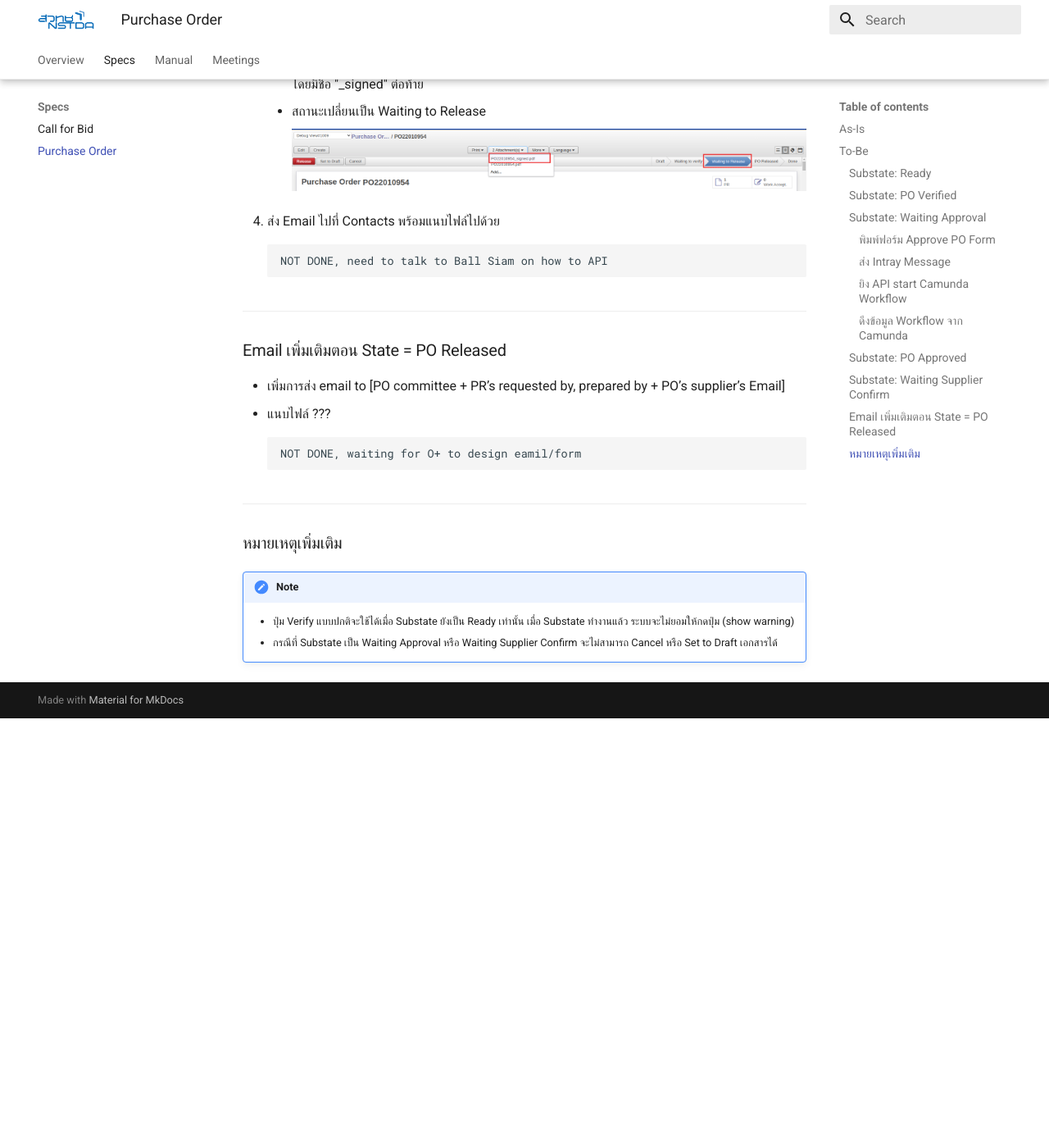
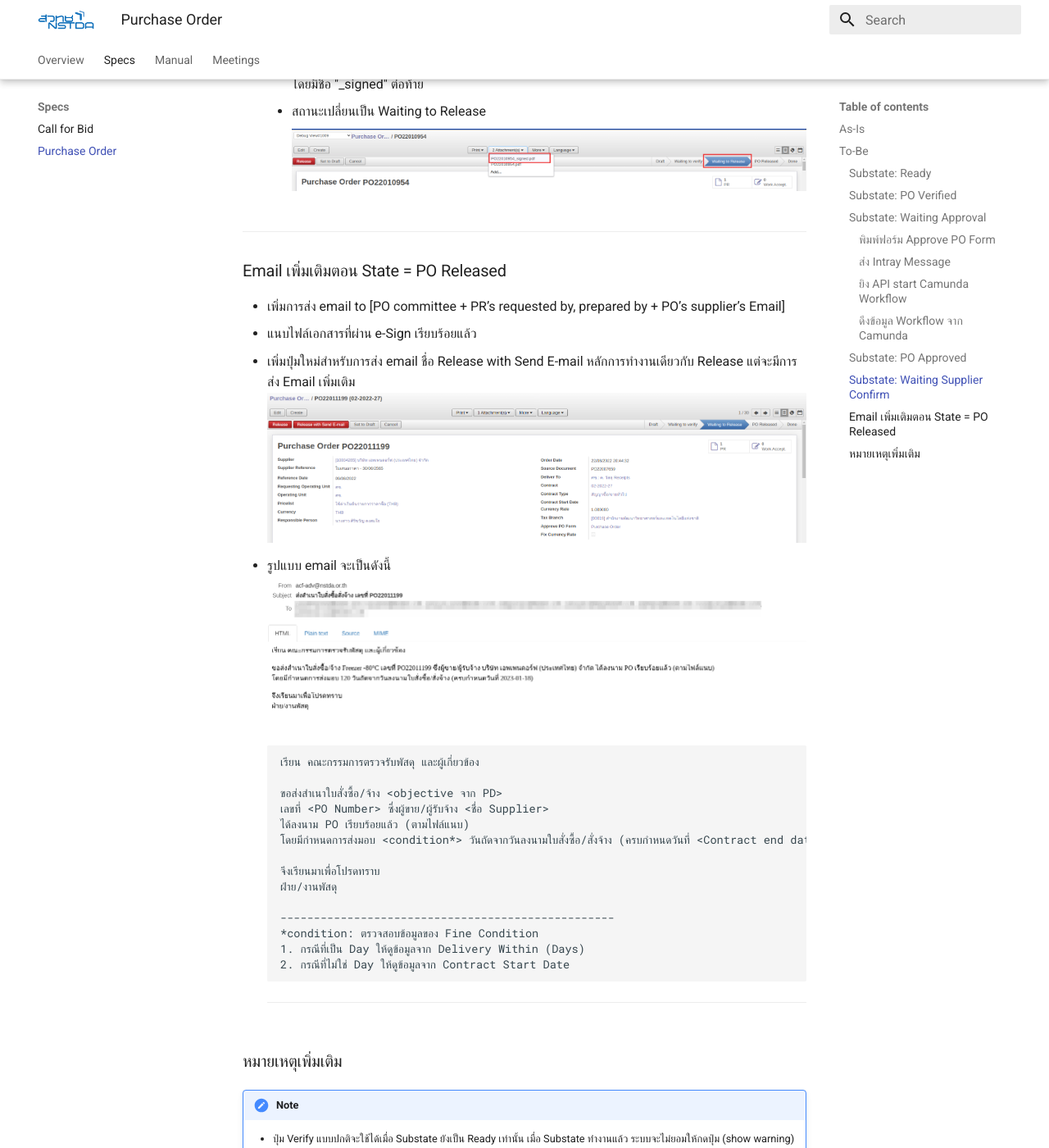
Before and after one commit to ecosoft-odoo/esign-mkdocs, an MkDocs documentation site: the page built from docs/specs/po.md, in a window 1280 px wide and 1400 px high, scrolled down 8163 px. Shown: the whole window at 82% size. Built offline with MkDocs 1.6.1 and Material for MkDocs 9.7.7, drawn with Linux system fonts in a browser that asks for light colours; before the commit the page ends 9039 px from its top, so only the background shows below that.

Commit message:
[UPD] button release email

```diff
--- a/docs/specs/po.md
+++ b/docs/specs/po.md
@@ -245,20 +245,31 @@
 
         ![](pics/po6_3.png)
 
-
-4. ส่ง Email ไปที่ Contacts พร้อมแนบไฟล์ไปด้วย
-
-        NOT DONE, need to talk to Ball Siam on how to API
-
 ---
 
 ### Email เพิ่มเติมตอน State = PO Released
 
 * เพิ่มการส่ง email to [PO committee + PR’s requested by, prepared by + PO’s supplier’s Email]
-* แนบไฟล์ ???
+* แนบไฟล์เอกสารที่ผ่าน e-Sign เรียบร้อยแล้ว
+* เพิ่มปุ่มใหม่สำหรับการส่ง email ชื่อ Release with Send E-mail หลักการทำงานเดียวกับ Release แต่จะมีการส่ง Email เพิ่มเติม
+    ![](pics/po_send_email_1.png)
+* รูปแบบ email จะเป็นดังนี้
+    ![](pics/po_send_email_2.png)
 
-        NOT DONE, waiting for O+ to design eamil/form
+        เรียน คณะกรรมการตรวจรับพัสดุ และผู้เกี่ยวข้อง
 
+        ขอส่งสำเนาใบสั่งซื้อ/จ้าง <objective จาก PD>
+        เลขที่ <PO Number> ซึ่งผู้ขาย/ผู้รับจ้าง <ชื่อ Supplier>
+        ได้ลงนาม PO เรียบร้อยแล้ว (ตามไฟล์แนบ)
+        โดยมีกำหนดการส่งมอบ <condition*> วันถัดจากวันลงนามใบสั่งซื้อ/สั่งจ้าง (ครบกำหนดวันที่ <Contract end date>)
+
+        จึงเรียนมาเพื่อโปรดทราบ
+        ฝ่าย/งานพัสดุ
+
+        --------------------------------------------------
+        *condition: ตรวจสอบข้อมูลของ Fine Condition
+        1. กรณีที่เป็น Day ให้ดูข้อมูลจาก Delivery Within (Days)
+        2. กรณีที่ไม่ใช่ Day ให้ดูข้อมูลจาก Contract Start Date
 ---
 
 ### หมายเหตุเพิ่มเติม
```
Also changed, not shown: docs/specs/pics/po_send_email_1.png (added), docs/specs/pics/po_send_email_2.png (added).
